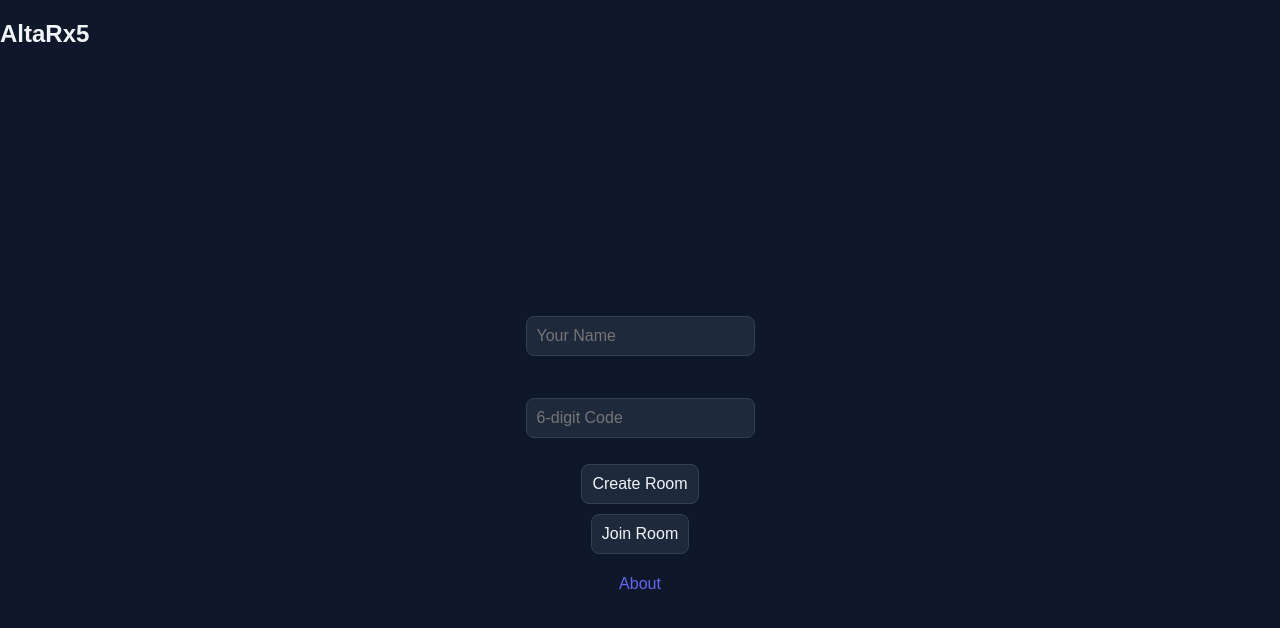
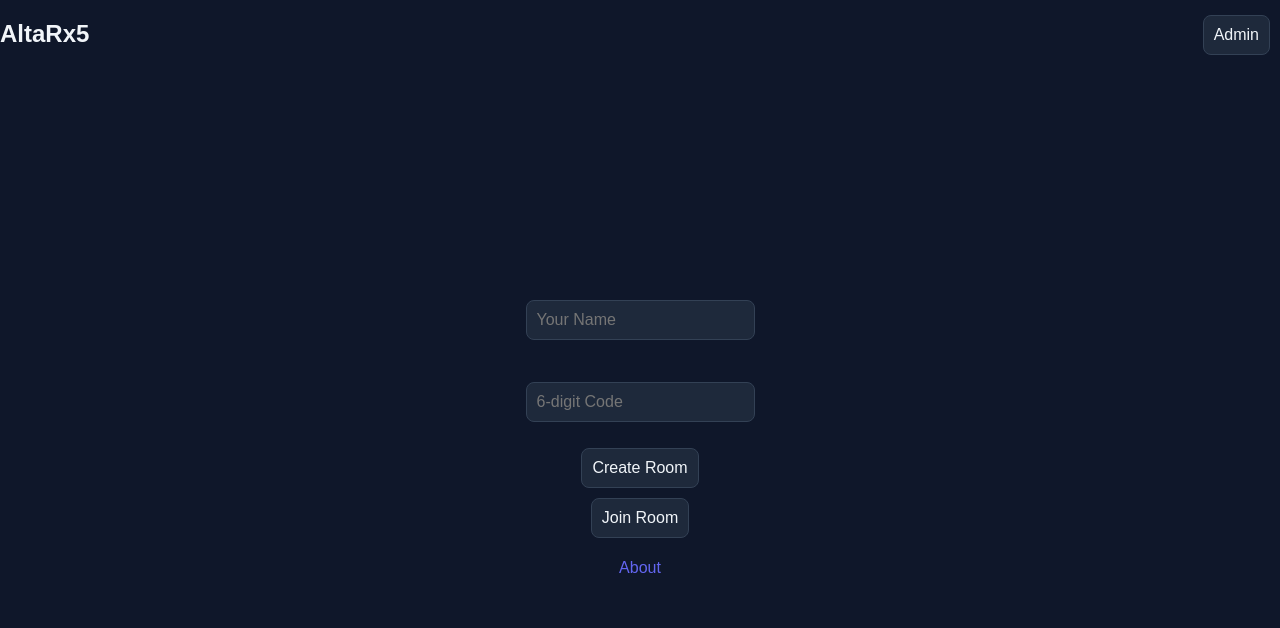
Before and after one commit to km7bnv/altarx5, a website: page index.html in a window 1280 px wide. Drawn offline with nearby package versions, Linux system fonts and the light colour scheme; no server answers.

Commit message:
maintenance update

```diff
--- a/index.html
+++ b/index.html
@@ -16,6 +16,11 @@
     <button id="joinBtn">Join Room</button>
     <p><a href="about.html">About</a></p>
     <p id="info"></p>
+    <a href="/admin">
+<p><button style="position:absolute; top:10px; right:10px;">
+Admin
+      </button>
+    </a></p>
   </div>
 
   <!-- ================= CHAT SCREEN ================= -->
```
